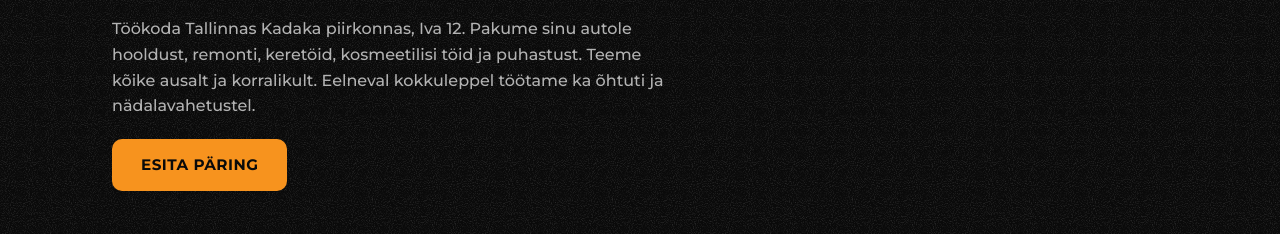
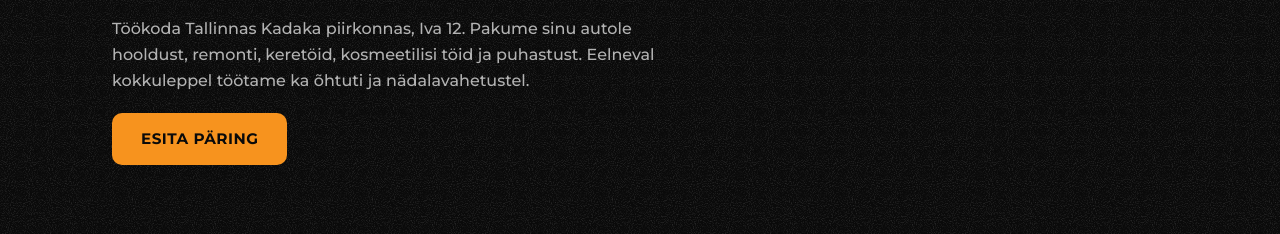
Before and after one commit to josttt17/misfire, a plain HTML site: page public/index.html in a window 1280 px wide. Shown: the part 511-745 px from the top of the page. Drawn offline with Linux system fonts and the light colour scheme.

Commit message:
Remove 'Teeme kõike ausalt ja korralikult'
Co-Authored-By: Claude Opus 5.5 <noreply@anthropic.com>
Claude-Session: https://claude.ai/code/session_01QhXVFHsvZBSf3JYLpRG2cG

```diff
--- a/public/index.html
+++ b/public/index.html
@@ -172,7 +172,7 @@
           <span class="hero-promo-arrow" aria-hidden="true">→</span>
         </a>
         <h1>Autoremont, hooldus ja kosmeetilised tööd Tallinnas</h1>
-        <p class="lede">Töökoda Tallinnas Kadaka piirkonnas, Iva 12. Pakume sinu autole hooldust, remonti, keretöid, kosmeetilisi töid ja puhastust. Teeme kõike ausalt ja korralikult. Eelneval kokkuleppel töötame ka õhtuti ja nädalavahetustel.</p>
+        <p class="lede">Töökoda Tallinnas Kadaka piirkonnas, Iva 12. Pakume sinu autole hooldust, remonti, keretöid, kosmeetilisi töid ja puhastust. Eelneval kokkuleppel töötame ka õhtuti ja nädalavahetustel.</p>
         <div class="btn-row">
           <a class="btn btn-accent" href="/kontakt">Esita päring</a>
           <a class="btn btn-outline needs-photos" href="/tehtud-tood">Varasemad tööd</a>
```
